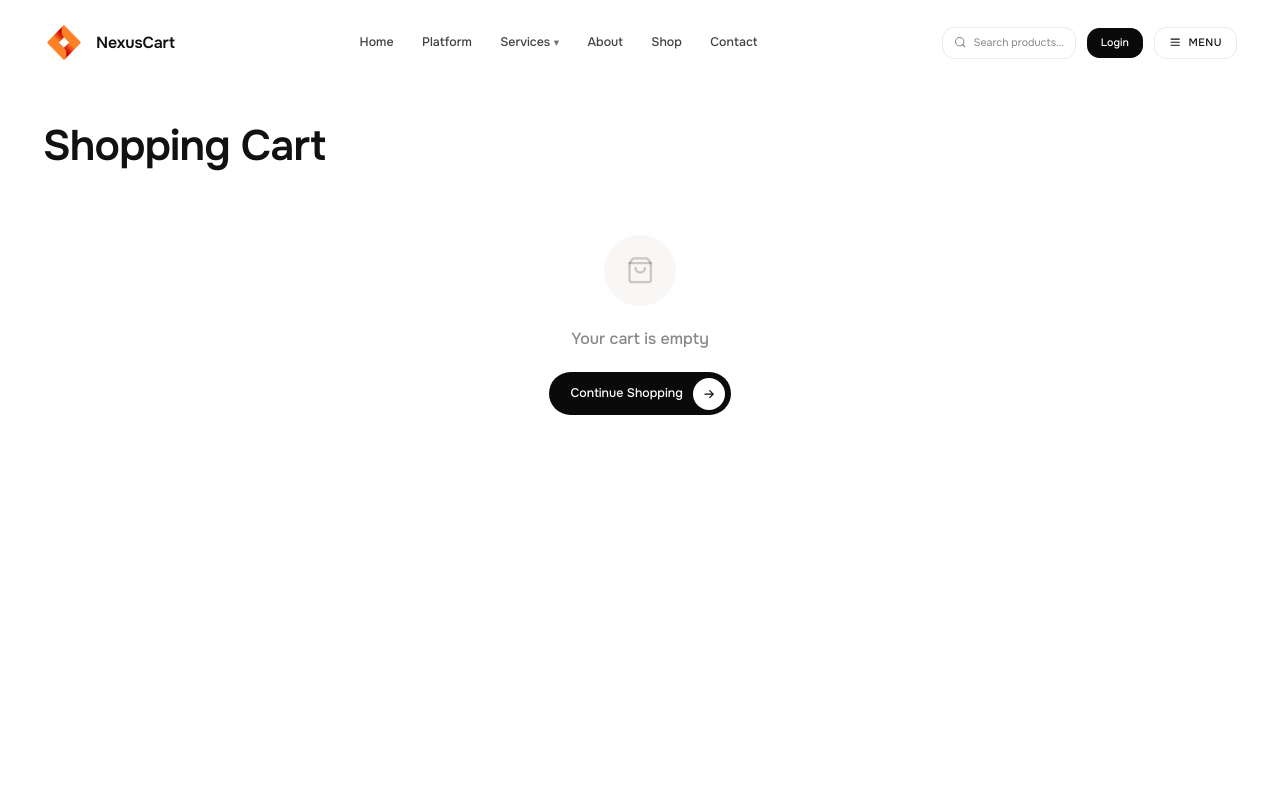
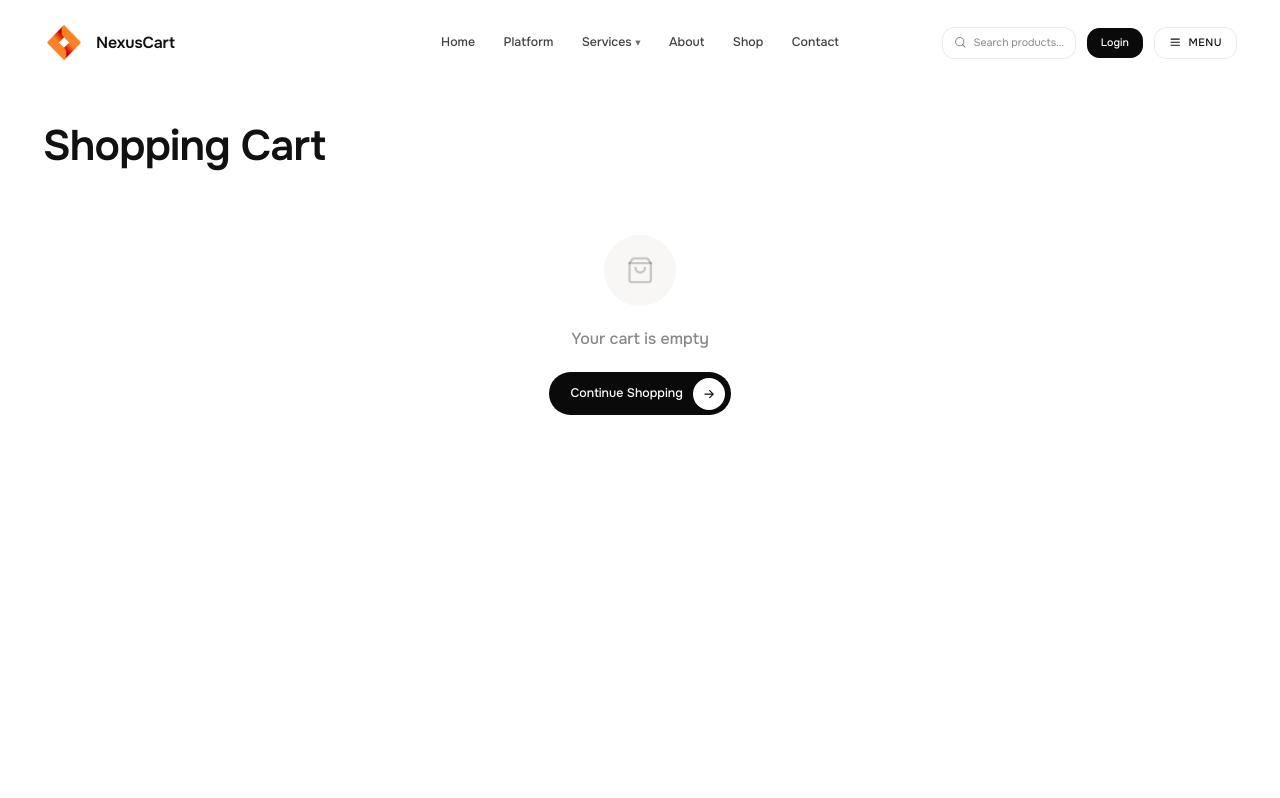
Before and after one commit to ChamathDilshanC/NexusCart-Microservices-Frontend, a Next.js app: page /cart in a window 1280 px wide. Shown: the top 798 px of the page. Built offline with nearby package versions, Linux system fonts and the light colour scheme.

Commit message:
Fix navbar alignment — proper 3-column grid centering

```diff
--- a/src/components/Header.tsx
+++ b/src/components/Header.tsx
@@ -55,8 +55,8 @@ export function Header() {
           transition={{ type: "spring", stiffness: 210, damping: 26, delay: 0.15 }}
           className="absolute inset-x-0 top-0 z-50"
         >
-          <div className="shell flex items-center justify-between gap-[1.5rem] p-[1.25rem] sm:px-[2rem] sm:py-[1.5rem]">
-            {/* Left */}
+          <div className="shell grid grid-cols-[auto_1fr] items-center gap-[1rem] p-[1.25rem] sm:px-[2rem] sm:py-[1.5rem] lg:grid-cols-[1fr_auto_1fr]">
+            {/* Left — Logo */}
             <button onClick={() => scrollTo("home")} className="group outline-none">
               <motion.span
                 className="flex items-center gap-[0.75rem]"
@@ -68,8 +68,8 @@ export function Header() {
               </motion.span>
             </button>
 
-            {/* Center */}
-            <ul className="hidden lg:flex gap-[2rem] text-[0.875rem] font-medium">
+            {/* Center — Nav links (truly centered on large screens) */}
+            <ul className="hidden lg:flex justify-self-center gap-[2rem] text-[0.875rem] font-medium">
               {[
                 { label: "Home", id: "home" },
                 { label: "Platform", id: "platform" },
@@ -113,7 +113,7 @@ export function Header() {
             </ul>
 
             {/* Right */}
-            <div className="flex items-center gap-[0.75rem]">
+            <div className="flex items-center gap-[0.75rem] justify-self-end">
               <a
                 href="/shop"
                 className="hidden md:flex items-center gap-[0.5rem] rounded-[0.875rem] border border-[rgba(230,229,226,0.8)] bg-[rgba(255,255,255,0.4)] px-[0.75rem] py-[0.5rem] text-[0.75rem] text-[rgba(17,17,17,0.5)] backdrop-blur-[4px] hover:bg-[rgba(255,255,255,0.7)] transition-colors"
```
